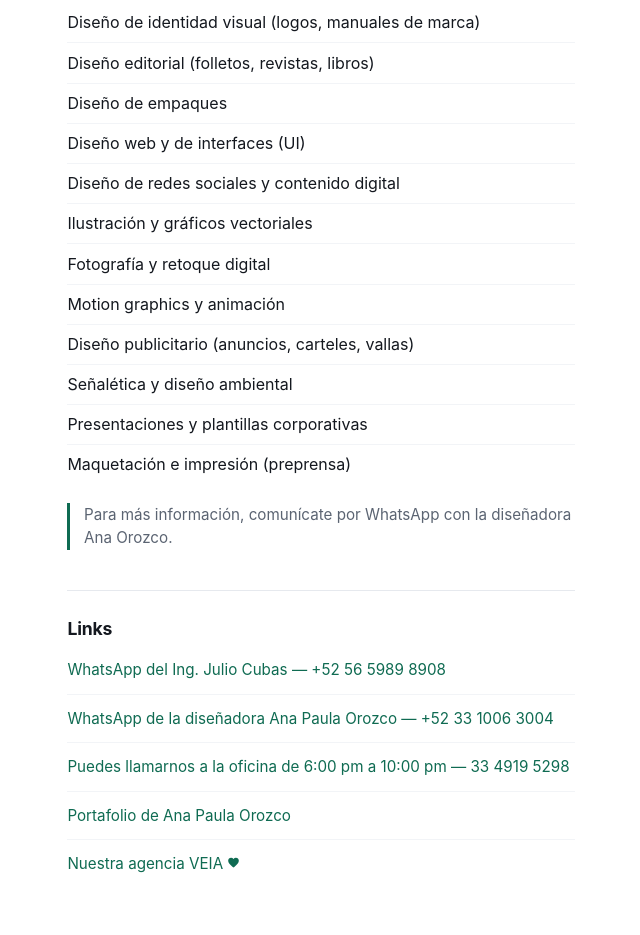
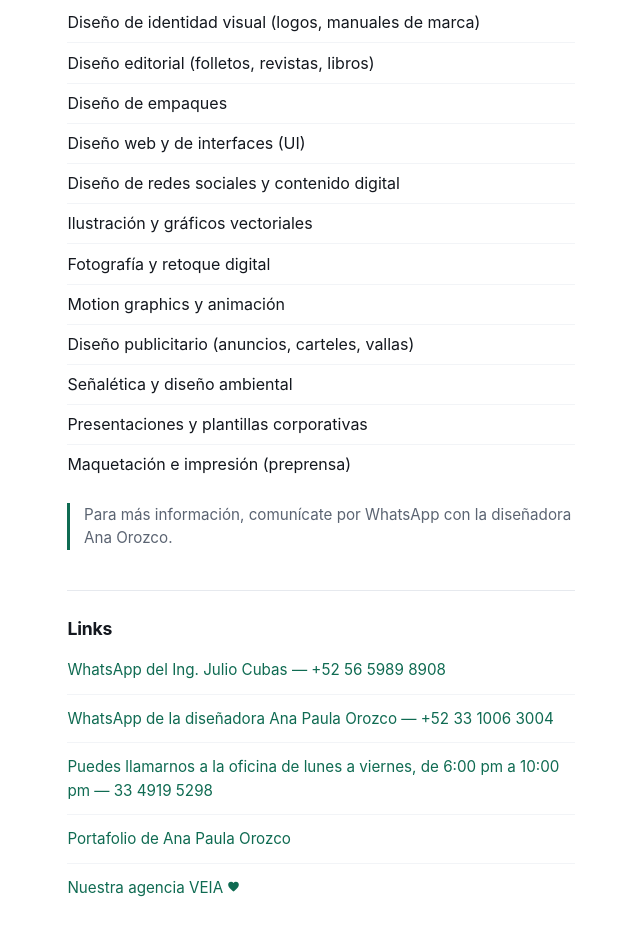
Before and after one commit to cubasmx/land, a plain HTML site: page index-css.html in a window 1280 px wide. Shown: the part 889-1824 px from the top of the page, without its empty margins (319-959 px from the left). Drawn offline with Linux system fonts and the light colour scheme.

Commit message:
Horario de oficina de lunes a viernes

```diff
--- a/index-css.html
+++ b/index-css.html
@@ -66,7 +66,7 @@
   <ul class="links">
     <li><a href="https://wa.me/525659898908">WhatsApp del Ing. Julio Cubas — +52 56 5989 8908</a></li>
     <li><a href="https://wa.me/523310063004">WhatsApp de la diseñadora Ana Paula Orozco — +52 33 1006 3004</a></li>
-    <li><a href="tel:+523349195298">Puedes llamarnos a la oficina de 6:00 pm a 10:00 pm — 33 4919 5298</a></li>
+    <li><a href="tel:+523349195298">Puedes llamarnos a la oficina de lunes a viernes, de 6:00 pm a 10:00 pm — 33 4919 5298</a></li>
     <li><a href="https://celaya51.github.io/portafolio-ana-paula/">Portafolio de Ana Paula Orozco</a></li>
     <li><a href="https://veia.com.mx/">Nuestra agencia VEIA <svg xmlns="http://www.w3.org/2000/svg" viewBox="0 0 24 30" width="13" height="16" fill="#0f6b52" aria-hidden="true" focusable="false"><path transform="translate(0 6)" d="M12 21.35 10.55 20.03C5.4 15.36 2 12.28 2 8.5 2 5.42 4.42 3 7.5 3c1.74 0 3.41.81 4.5 2.09C13.09 3.81 14.76 3 16.5 3 19.58 3 22 5.42 22 8.5c0 3.78-3.4 6.86-8.55 11.53z"/></svg></a></li>
   </ul>
```
Also changed, not shown: index.html (+1 -1 lines).
